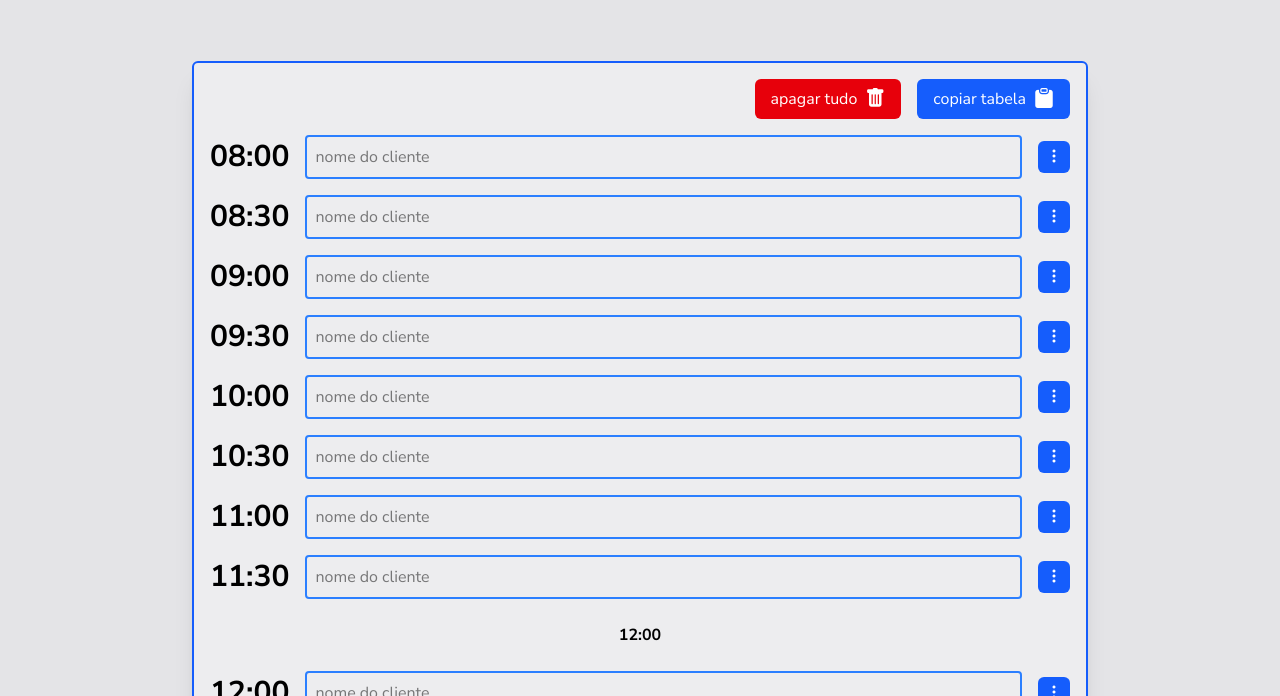
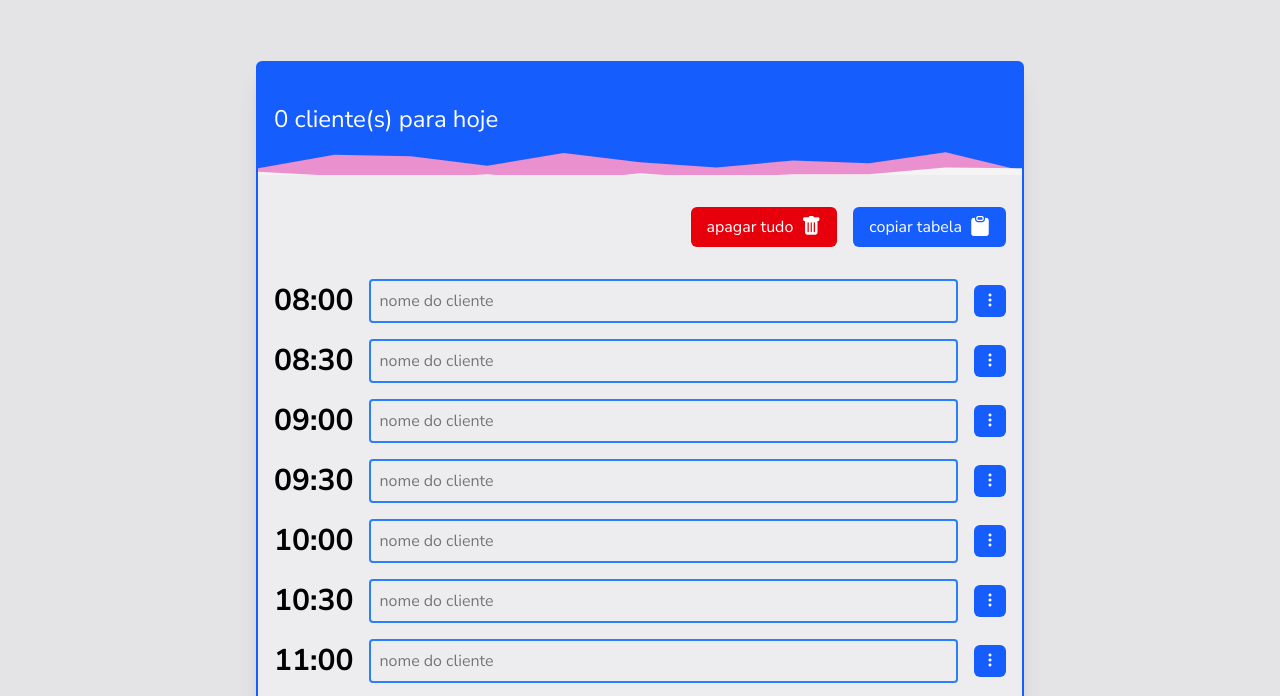
Before and after one commit to StomperHK/time-scheduler, a website built with Vite: page front-end/index.html in a window 1280 px wide. Shown: the part 83-779 px from the top of the page. Built offline with nearby package versions, Linux system fonts and the light colour scheme.

Commit message:
feat: create local storage saving and amount of clients for the day

```diff
--- a/front-end/index.html
+++ b/front-end/index.html
@@ -12,7 +12,7 @@
     <template id="schedule">
       <li data-js="schedule" class="flex items-center gap-4">
         <time data-js="time" class="font-bold text-3xl">00:00</time>
-        <input data-js="client-name" type="text" maxlength="30" class="w-full p-2 border-2 rounded-sm border-blue-500 outline-0 focus:border-blue-700" placeholder="nome do cliente" />
+        <input data-js="name-input" type="text" maxlength="30" class="w-full p-2 border-2 rounded-sm border-blue-500 outline-0 focus:border-blue-700" placeholder="nome do cliente" />
         <button data-js="button" class="btn btn-sm bi-three-dots-vertical w-4"></button>
       </li>
     </template>
@@ -30,13 +30,17 @@
       <button title="configurações" class="btn bi-gear-fill"></button>
     </header>
 
-    <main class="bg-zinc-100/60 border-2 border-blue-600 shadow-xl rounded-md p-4 w-[90%] max-w-4xl m-auto mb-12">
-      <div class="flex justify-end gap-4 mb-4">   <!-- button controls -->
+    <main class="bg-zinc-100/60 border-2 border-blue-600 shadow-xl rounded-md w-[90%] max-w-3xl m-auto mb-12">
+      <div class="mb-8 p-4 py-10 bg-blue-600 text-white [background-image:url('/layered-peaks.svg')] [backgorund-position:bottom_right] bg-cover">
+        <span data-js="amount-of-schedules" class="text-2xl">0 Clientes para hoje</span>
+      </div>
+
+      <div class="flex justify-end gap-4 mb-4 px-4">   <!-- button controls -->
         <button class="btn btn-text btn-red">apagar tudo <span class="bi-trash-fill"></span></button>
         <button class="btn btn-text">copiar tabela <span class="bi-clipboard-fill"></span></button>
       </div>
 
-      <ol id="schedules" class="[&>*+*]:mt-4">
+      <ol id="schedules" class="p-4 [&>*+*]:mt-4">
       </ol>
     </main>
 
--- a/front-end/src/main.js
+++ b/front-end/src/main.js
@@ -2,6 +2,31 @@ import { ScheduleTime } from "./ScheduleTime";
 
 import "./style.css";
 import "bootstrap-icons/font/bootstrap-icons.min.css";
+
+const debouncedSaveDataOnLocalStorage = debounce(saveDataOnLocalStorage, 1000);
+
+function debounce(fn, delay) {
+  let timeout;
+
+  return function () {
+    clearInterval(timeout);
+    timeout = setTimeout(fn, delay);
+  };
+}
+
+function saveDataOnLocalStorage() {
+  const nameInputs = document.querySelectorAll(
+    '[data-js="schedule"] [data-js="name-input"]'
+  );
+  let namesAsJson = {};
+
+  for (const input of nameInputs) {
+    namesAsJson[input.previousElementSibling.textContent] = input.value;
+  }
+
+  namesAsJson = JSON.stringify(namesAsJson);
+  localStorage.setItem("schedules", namesAsJson);
+}
 
 function showScheduleMenu(event) {
   const scheduleButton = event.target;
@@ -12,10 +37,17 @@ function showScheduleMenu(event) {
   }
 }
 
+function allocateSpaceForSchedulesInLocalStorage() {
+  if (!localStorage.getItem("schedules")) {
+    localStorage.setItem("schedules", "{}");
+  }
+}
+
 function populateAppWithSchedules() {
   const fragment = document.createDocumentFragment();
   const scheduleTemplate = document.getElementById("schedule");
   const schedules = document.getElementById("schedules");
+  const savedSchedules = JSON.parse(localStorage.getItem("schedules"));
 
   const currentTime = new ScheduleTime(8, 0);
   const endTime = new ScheduleTime(18, 0);
@@ -24,24 +56,35 @@ function populateAppWithSchedules() {
   while (currentTime.isSmallerThanOrEqual(endTime)) {
     const schedule = scheduleTemplate.content.cloneNode(true);
     const time = schedule.querySelector('[data-js="time"]');
+    const input = schedule.querySelector('[data-js="name-input"]');
     const scheduleButton = schedule.querySelector('[data-js="button"]');
 
     time.textContent = currentTime.toString();
     time.setAttribute("datetime", currentTime.toString());
+    input.addEventListener("input", debouncedSaveDataOnLocalStorage);
     scheduleButton.addEventListener("click", showScheduleMenu);
+
+    if (currentTime.toString() in savedSchedules) {
+      input.value = savedSchedules[currentTime.toString()];
+    }
 
     currentTime.increaseTime(30);
 
     fragment.appendChild(schedule);
 
-    showBreakTime(currentTime, fragment)
+    showBreakTime(currentTime, fragment);
   }
+
+  showAmountOfSchedules(savedSchedules);
 
   schedules.appendChild(fragment);
 }
 
 function showBreakTime(currentTime, fragment) {
-  if (currentTime.toString() === "12:00" || currentTime.toString() === "16:00") {
+  if (
+    currentTime.toString() === "12:00" ||
+    currentTime.toString() === "16:00"
+  ) {
     const breakTime = document.createElement("li");
     const breakTimeText = document.createElement("time");
     console.log(breakTimeText);
@@ -49,13 +92,30 @@ function showBreakTime(currentTime, fragment) {
     breakTimeText.textContent = currentTime.toString();
     breakTime.setAttribute("datetime", currentTime.toString());
     breakTime.className = "!my-6 text-center font-bold";
+    breakTimeText.className = "text-gray-500 text-xl";
 
     breakTime.appendChild(breakTimeText);
     fragment.appendChild(breakTime);
   }
 }
 
+function showAmountOfSchedules(savedSchedules) {
+  const amountOfSchedules = document.querySelector(
+    '[data-js="amount-of-schedules"]'
+  );
+  let scheduleAmount = 0
+
+  for (const val in savedSchedules) {
+    if (savedSchedules[val] !== "") {
+      scheduleAmount++;
+    }
+  }
+
+  amountOfSchedules.textContent = scheduleAmount + " cliente(s) para hoje";
+}
+
 function main() {
+  allocateSpaceForSchedulesInLocalStorage();
   populateAppWithSchedules();
 }
 
```
Also changed, not shown: front-end/public/layered-peaks.svg (added).
